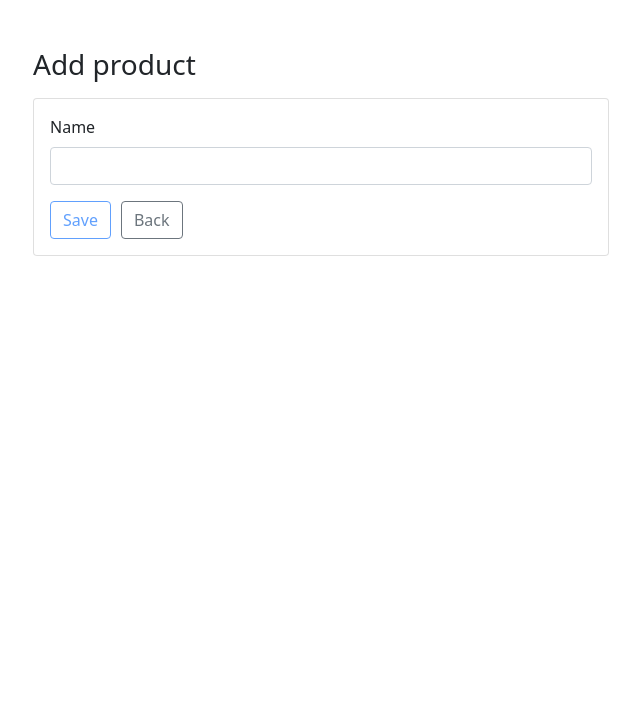
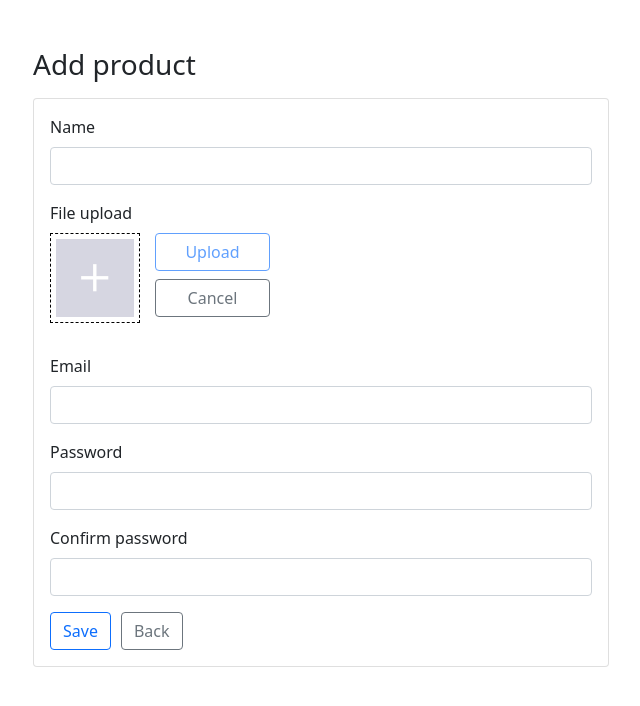
Before and after one commit to w4web/reactiveForm, an Angular app: page /add in a window 1280 px wide. Shown: the top 706 px of the page, without its empty margins (319-959 px from the left). Built offline with nearby package versions, Linux system fonts and the light colour scheme.

Commit message:
Validation errors

```diff
--- a/src/app/products/edit-product/edit-product.component.html
+++ b/src/app/products/edit-product/edit-product.component.html
@@ -26,12 +26,65 @@
                     </div>
                 </div>
 
+                <div class="col-12">
+                    <label class="form-label">File upload</label>
+                    <file-upload (changeUrl)="onChangeImage($event)" [imageUrl]="f['image']['value']"></file-upload>
+                </div>
 
                 <div class="col-12">
-                    <button
+                    <label class="form-label">Email</label>
+                    <input
+                        type="email"
+                        formControlName="email"
+                        class="form-control"
+                        [ngClass]="{ 'is-invalid': f['email']['invalid'] && (f['email']['dirty'] || f['email']['touched']) }"
+                        required>
+                    <div *ngIf="f['email']['errors'] && (f['email']['dirty'] || f['email']['touched'])" class="invalid-feedback">
+                        <div *ngIf="f['email']['errors']['required']">Email is required</div>
+                        <div *ngIf="f['email']['errors']['email']">Email is not valid!</div>
+                    </div>
+                </div>
+
+                <!-- =================== -->
+
+                <div class="col-12">
+                    <label class="form-label">Password</label>
+                    <input
+                        type="password"
+                        formControlName="password"
+                        class="form-control"
+                        [ngClass]="{ 'is-invalid': f['password']['invalid'] && (f['password']['dirty'] || f['password']['touched']) }"
+                        required>
+                    <div *ngIf="f['password']['errors'] && (f['password']['dirty'] || f['password']['touched'])" class="invalid-feedback">
+                        <div *ngIf="f['password']['errors']['required']">password is required</div>
+                    </div>
+                </div>
+
+                <div class="col-12">
+                    <label class="form-label">Confirm password</label>
+                    <input
+                        type="password"
+                        formControlName="confirmPassword"
+                        class="form-control"
+                        [ngClass]="{ 'is-invalid': f['confirmPassword']['invalid'] && (f['confirmPassword']['dirty'] || f['confirmPassword']['touched']) }"
+                        required>
+                    <div *ngIf="f['confirmPassword']['errors'] && (f['confirmPassword']['dirty'] || f['confirmPassword']['touched'])" class="invalid-feedback">
+                        <div *ngIf="f['confirmPassword']['errors']['required']">Confirm password is required</div>
+                        <div *ngIf="f['confirmPassword']['errors']['mismatch']">Password does not match</div>
+                    </div>
+                </div>
+
+
+                <div class="col-12">
+                    <!-- <button
                         type="submit"
                         class="btn btn-outline-primary"
                         [disabled]="!form.valid">
+                        Save
+                    </button> -->
+                    <button
+                        type="submit"
+                        class="btn btn-outline-primary">
                         Save
                     </button>
                     <button
--- a/src/app/products/edit-product/edit-product.component.ts
+++ b/src/app/products/edit-product/edit-product.component.ts
@@ -4,7 +4,7 @@ import { ActivatedRoute, Router } from '@angular/router';
 import { FormBuilder, FormGroup, Validators } from '@angular/forms';
 import { MsgService } from 'src/app/shared/services/msg.service';
 import { Product } from 'src/app/shared/models/product.model';
-import { nameValidator } from 'src/app/shared/validators/common.validator';
+import { MatchValidator, nameValidator } from 'src/app/shared/validators/common.validator';
 
 @Component({
   selector: 'app-edit-product',
@@ -14,10 +14,10 @@ import { nameValidator } from 'src/app/shared/validators/common.validator';
 export class EditProductComponent implements OnInit {
 
   id!: string;
-  product!: Product;
+  // product!: Product;
+  product!: any;
   isAdd = true;
   form!: FormGroup;
-  submitted = false;
 
   @ViewChild('reset', { static: false }) reset?: ElementRef<HTMLElement>;
 
@@ -44,7 +44,12 @@ export class EditProductComponent implements OnInit {
       price: ['', [Validators.required]],
       category: ['', [Validators.required]],
       subCategory: ['', [Validators.required]],
-      description: ['', [Validators.required]]
+      description: ['', [Validators.required]],
+      email: ['', [Validators.required, Validators.email]], // Not in model
+      password: ['', [Validators.required]], // Not in model
+      confirmPassword: ['', [Validators.required]] // Not in model
+    }, {
+      validator: MatchValidator('password', 'confirmPassword')
     });
 
     if ( this.id ) {
@@ -62,6 +67,10 @@ export class EditProductComponent implements OnInit {
 
   }
 
+  onChangeImage(imageUrl: any) {
+    this.form.get("image")?.setValue(imageUrl);
+  }
+
   previousState(): void {
     window.history.back();
   }
@@ -72,16 +81,12 @@ export class EditProductComponent implements OnInit {
 
   onSubmit() {
 
-    this.submitted = true;
-
-    if (this.form.invalid) {
-      return;
-    }
-
     if( this.id !== undefined ) {
-      this.editProduct();
+      // this.editProduct();
+      console.log("this.form.value", this.form.value);
     } else {
-      this.addProduct();
+      // this.addProduct();
+      console.log("this.form.value", this.form.value);
     }
 
   }
--- a/src/app/products/products.module.ts
+++ b/src/app/products/products.module.ts
@@ -6,6 +6,7 @@ import { EditProductComponent } from './edit-product/edit-product.component';
 import { NgbModule } from '@ng-bootstrap/ng-bootstrap';
 import { ReactiveFormsModule } from '@angular/forms';
 import { AlertComponent } from '../shared/components/alert/alert.component';
+import { fileUploadComponent } from '../shared/components/file-upload/file-upload.component';
 
 const routes: Routes = [
   { path: '', component: ProductsComponent },
@@ -17,7 +18,8 @@ const routes: Routes = [
   declarations: [
     ProductsComponent,
     EditProductComponent,
-    AlertComponent
+    AlertComponent,
+    fileUploadComponent
   ],
   imports: [
     CommonModule,
--- a/src/app/shared/components/file-upload/file-upload.component.html
+++ b/src/app/shared/components/file-upload/file-upload.component.html
@@ -1,8 +1,4 @@
-<div class="img-upload-wrap">
-
-  <label class="custom-label mb-3">Image upload</label>
-
-  <div class="flex img-upload">
+<div class="img-upload">
   <div class="col-file">
     <button
       class="imgUploadBtn"
@@ -12,7 +8,7 @@
       <img [src]="imageSrc" alt="img" />
       <input
         #fileInput
-          class="hidden"
+        class="d-none"
         type="file"
         (change)="onFileChange($event)"
       />
@@ -30,16 +26,7 @@
       class="btn btn-outline-secondary"
       (click)="onCancel()">Cancel
     </button>
-
   </div>
 </div>
 
 <app-alert></app-alert>
-
-  <!-- Main input -->
-
-  <input
-    type="text"
-    class="hidden" />
-
-</div>
--- a/src/app/shared/components/file-upload/file-upload.component.scss
+++ b/src/app/shared/components/file-upload/file-upload.component.scss
@@ -1,3 +1,6 @@
+.img-upload {
+    display: flex;
+    margin-bottom: 15px;
     .imgUploadBtn {
         position: relative;
         background: no-repeat;
@@ -24,3 +27,4 @@
         display: block;
         margin-bottom: 7px;
     }
+}
--- a/src/app/shared/components/file-upload/file-upload.component.ts
+++ b/src/app/shared/components/file-upload/file-upload.component.ts
@@ -1,4 +1,4 @@
-import { AfterContentChecked, Component, OnInit } from '@angular/core';
+import { Component, EventEmitter, Input, OnChanges, OnInit, Output } from '@angular/core';
 import { HttpClient } from '@angular/common/http';
 import { environment } from 'src/environments/environment';
 import { AlertService } from '../alert/alert.service';
@@ -9,12 +9,15 @@ import { AlertService } from '../alert/alert.service';
   styleUrls: ['./file-upload.component.scss']
 })
 
-export class fileUploadComponent implements OnInit, AfterContentChecked {
+export class fileUploadComponent implements OnInit, OnChanges {
 
   private apiUrl = environment.baseUrl;
 
   imgSelected = false;
   imageSrc = '../../../assets/images/upload.png';
+
+  @Input() imageUrl: any;
+  @Output() changeUrl = new EventEmitter<any>();
 
   file: any;
 
@@ -25,15 +28,15 @@ export class fileUploadComponent implements OnInit, AfterContentChecked {
 
   ngOnInit(): void {}
 
-  ngAfterContentChecked(): void {
+  ngOnChanges(): void {
 
     this.checkToLoad();
 
   }
 
   checkToLoad () {
-    if( this.form && this.form.get('image')?.value ) {
-      this.imageSrc = this.form.get('image')?.value;
+    if( this.imageUrl ) {
+      this.imageSrc = this.imageUrl;
     }
   }
 
@@ -49,7 +52,7 @@ export class fileUploadComponent implements OnInit, AfterContentChecked {
           this.file = event.target.files[0];
         };
       } else {
-        this.alertService.alert({type: 'error', message: 'image should be less than 2mb!'});
+        this.alertService.alert({type: 'danger', message: 'image should be less than 2mb!'});
       }
     }
   }
@@ -60,7 +63,7 @@ export class fileUploadComponent implements OnInit, AfterContentChecked {
 
     this.http.post<any>(`${this.apiUrl}/uploadFile`, formData).subscribe(res => {
       this.imageSrc = this.apiUrl+'/'+res.file;
-      this.formControl.setValue(this.apiUrl+'/'+res.file);
+      this.changeUrl.next(this.apiUrl+'/'+res.file);
       this.alertService.alert({type: 'success', message: 'Image uploaded successfully..'});
       this.imgSelected = false;
     });
@@ -68,7 +71,7 @@ export class fileUploadComponent implements OnInit, AfterContentChecked {
 
   onCancel(): void {
     this.imageSrc = '../../../assets/images/upload.png';
-    this.formControl.setValue('');
+    this.changeUrl.next('');
     this.imgSelected = false;
   }
 
--- a/src/app/shared/validators/common.validator.ts
+++ b/src/app/shared/validators/common.validator.ts
@@ -1,4 +1,4 @@
-import { AbstractControl, ValidatorFn } from "@angular/forms";
+import { AbstractControl, FormGroup, ValidatorFn } from "@angular/forms";
 
 export function nameValidator(regx: RegExp): ValidatorFn {
 
@@ -21,3 +21,30 @@ export function nameValidator(regx: RegExp): ValidatorFn {
   }
 
 }
+
+export function MatchValidator(source: string, target: string) {
+
+  return (formGroup: FormGroup) => {
+
+    const sourceCtrl = formGroup.controls[source];
+    const targetCtrl = formGroup.controls[target];
+
+    if (targetCtrl.errors && !targetCtrl.errors['mismatch']) {
+
+        return;
+
+    }
+
+    if (sourceCtrl.value !== targetCtrl.value) {
+
+        targetCtrl.setErrors({ mismatch: true });
+
+    } else {
+
+        targetCtrl.setErrors(null);
+
+    }
+
+  }
+
+}
```
Lines whose indentation alone changed are shown as unchanged.
